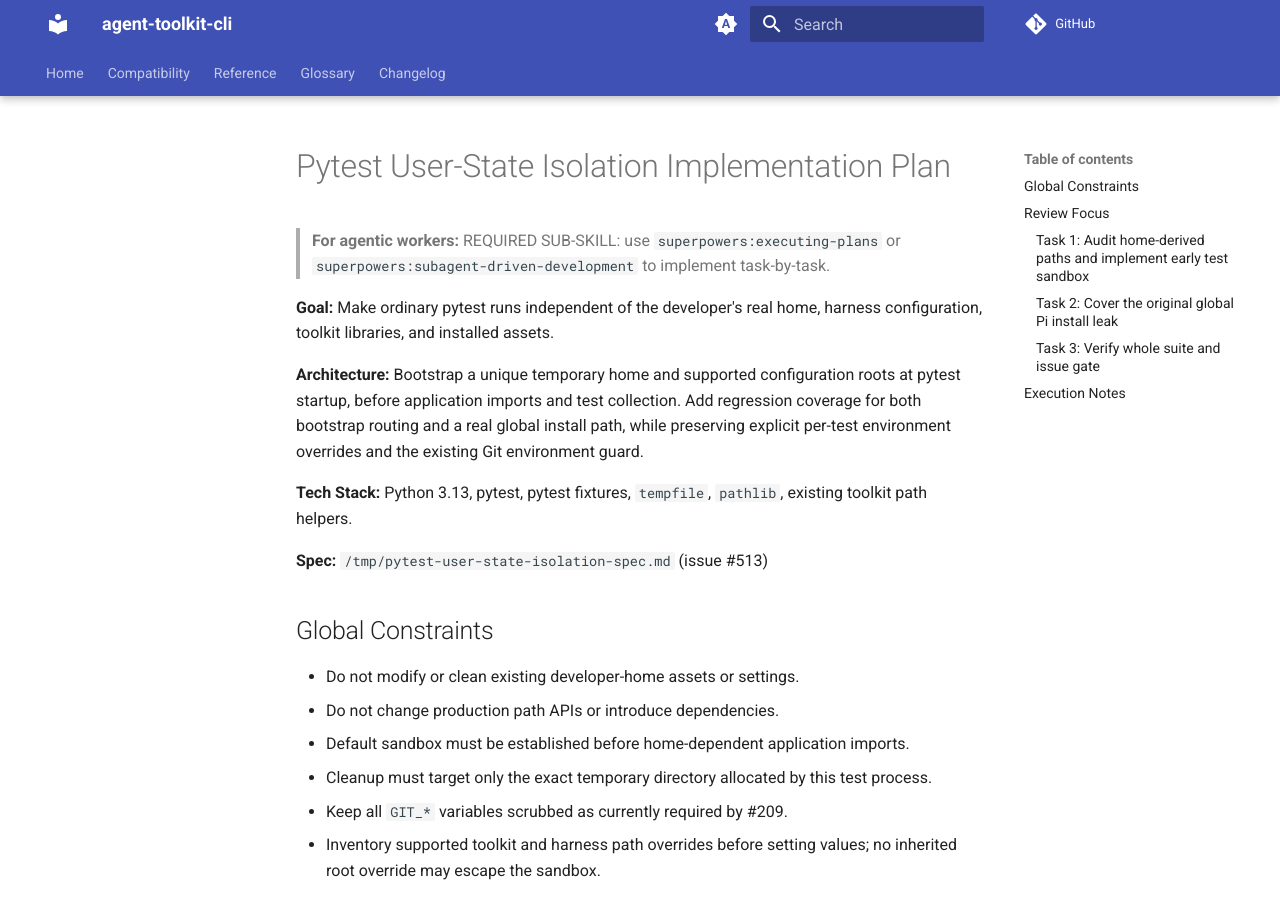
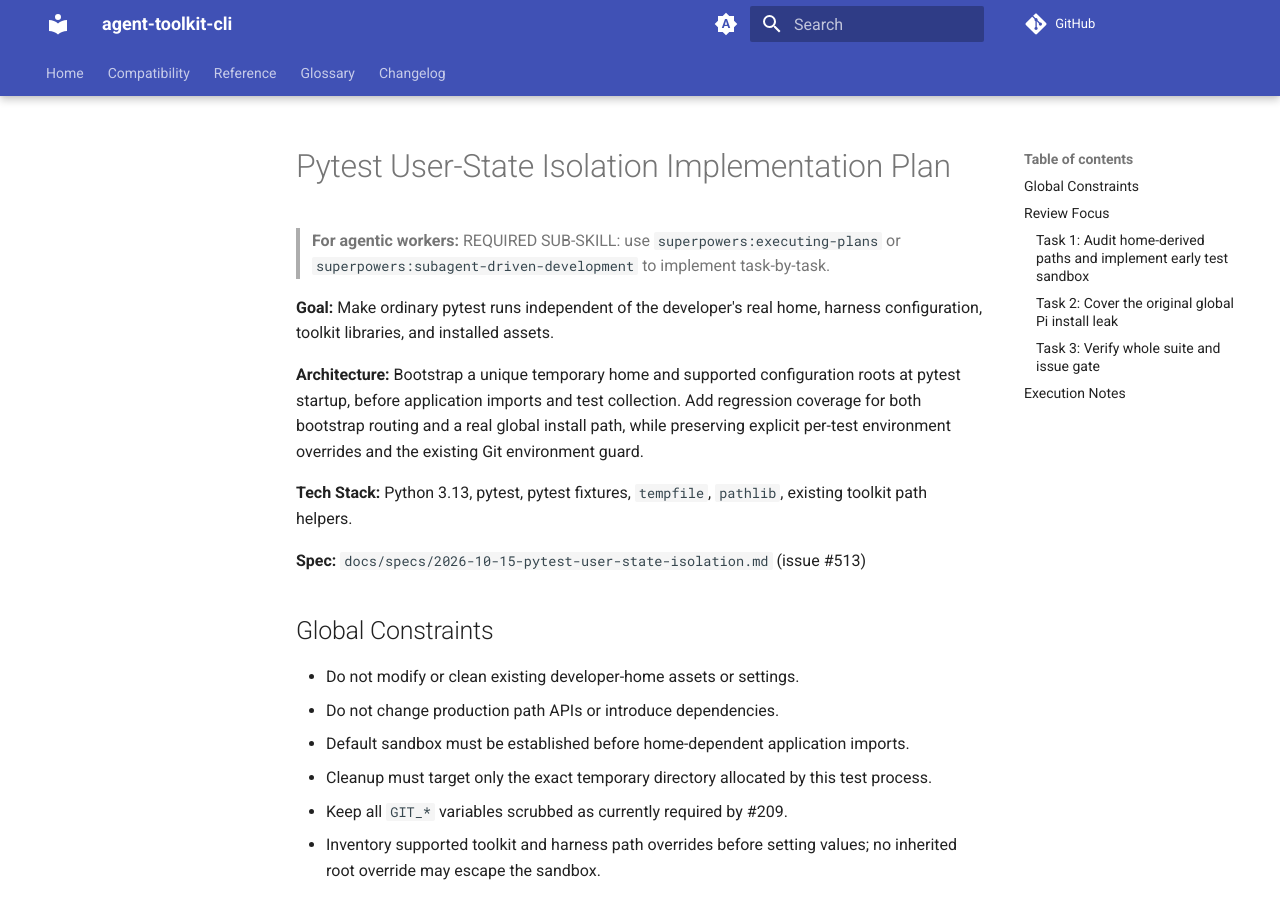
Before and after one commit to ajanderson1/agent-toolkit-cli, an MkDocs documentation site: the page built from docs/plans/2026-10-15-pytest-user-state-isolation.md, in a window 1280 px wide and 900 px high. Built offline with MkDocs 1.6.1 and Material for MkDocs 9.7.7, drawn with Linux system fonts in a browser that asks for light colours; comment, search, counter and statistics services are not loaded.

Commit message:
docs: link isolation plan to spec
Device: atlas

```diff
--- a/docs/plans/2026-10-15-pytest-user-state-isolation.md
+++ b/docs/plans/2026-10-15-pytest-user-state-isolation.md
@@ -8,7 +8,7 @@
 
 **Tech Stack:** Python 3.13, pytest, pytest fixtures, `tempfile`, `pathlib`, existing toolkit path helpers.
 
-**Spec:** `/tmp/pytest-user-state-isolation-spec.md` (issue #513)
+**Spec:** `docs/specs/2026-10-15-pytest-user-state-isolation.md` (issue #513)
 
 ## Global Constraints
 
```
